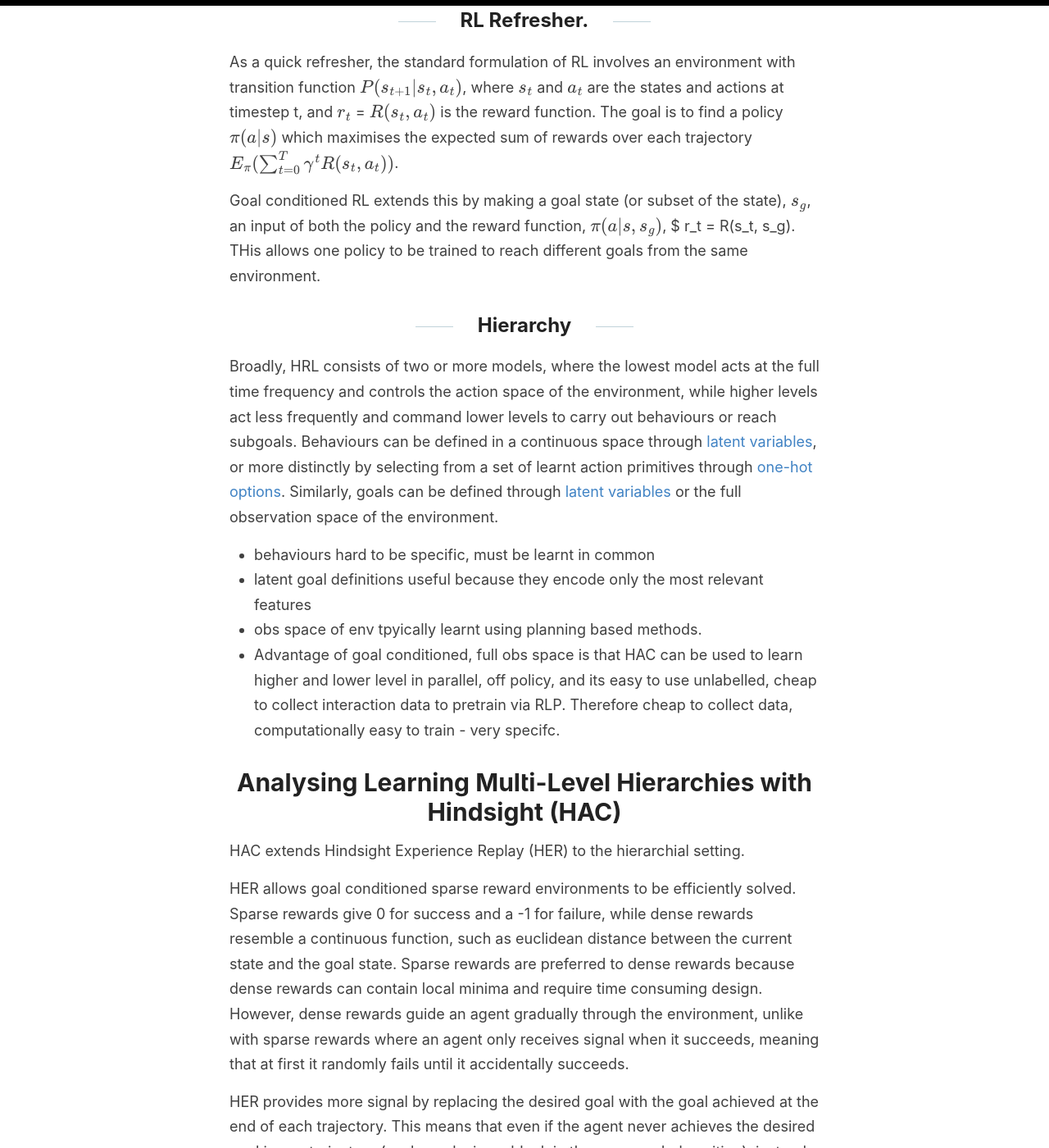
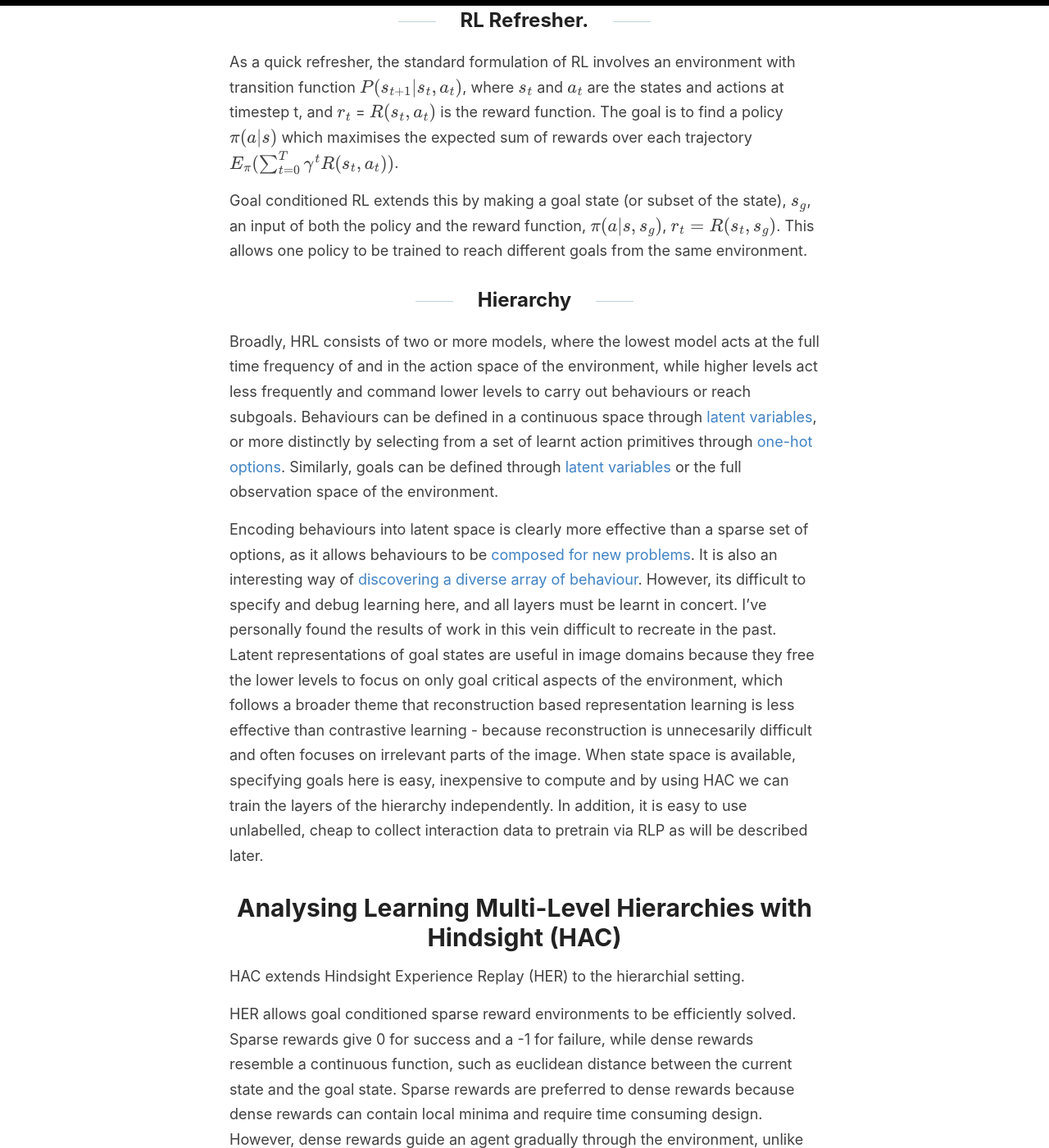
Before and after one commit to sholtodouglas/sholtodouglas.github.io, a Jekyll site: the page built from _posts/2020-06-03-DoesHierarchialRLWorkYet.md, in a window 1280 px wide and 1400 px high, scrolled down 2535 px. Shown: the whole window at 82% size. Built offline with Jekyll 4.4.1, drawn with Linux system fonts in a browser that asks for light colours; formulas are drawn with MathJax 3.

Commit message:
Update 2020-06-03-DoesHierarchialRLWorkYet.md

```diff
--- a/_posts/2020-06-03-DoesHierarchialRLWorkYet.md
+++ b/_posts/2020-06-03-DoesHierarchialRLWorkYet.md
@@ -36,17 +36,16 @@ This blog post uses two test environments. In the [first](https://github.com/sho
 
 As a quick refresher, the standard formulation of RL involves an environment with transition function $P(s_{t+1} \| s_t, a_t)$, where $s_t$ and $a_t$ are the states and actions at timestep t, and $r_t$ = $R(s_t, a_t)$ is the reward function. The goal is to find a policy $\pi(a \| s)$ which maximises the expected sum of rewards over each trajectory $E_{\pi} ( \sum_{t=0}^T \gamma^t R(s_t, a_t) )$.
 
-Goal conditioned RL extends this by making a goal state (or subset of the state), $s_g$, an input of both the policy and the reward function, $\pi(a \| s, s_g)$, $ r_t = R(s_t, s_g). THis allows one policy to be trained to reach different goals from the same environment.
+Goal conditioned RL extends this by making a goal state (or subset of the state), $s_g$, an input of both the policy and the reward function, $\pi(a \| s, s_g)$, $r_t = R(s_t, s_g) $. This allows one policy to be trained to reach different goals from the same environment.
 
 ## Hierarchy
 
 
-Broadly, HRL consists of two or more models, where the lowest model acts at the full time frequency and controls the action space of the environment, while higher levels act less frequently and command lower levels to carry out behaviours or reach subgoals. Behaviours can be defined in a continuous space through [latent](https://arxiv.org/pdf/1903.01973.pdf) [variables](https://openreview.net/forum?id=rk07ZXZRb), or more distinctly by selecting from a set of learnt action primitives through [one-hot options](https://arxiv.org/abs/1710.09767). Similarly, goals can be defined through [latent](https://arxiv.org/pdf/1811.07819.pdf) [variables](https://arxiv.org/abs/1810.01257) or the full observation space of the environment.
+Broadly, HRL consists of two or more models, where the lowest model acts at the full time frequency of and in the action space of the environment, while higher levels act less frequently and command lower levels to carry out behaviours or reach subgoals. Behaviours can be defined in a continuous space through [latent](https://arxiv.org/pdf/1903.01973.pdf) [variables](https://openreview.net/forum?id=rk07ZXZRb), or more distinctly by selecting from a set of learnt action primitives through [one-hot options](https://arxiv.org/abs/1710.09767). Similarly, goals can be defined through [latent](https://arxiv.org/pdf/1811.07819.pdf) [variables](https://arxiv.org/abs/1810.01257) or the full observation space of the environment.
 
-- behaviours hard to be specific, must be learnt in common
-- latent goal definitions useful because they encode only the most relevant features
-- obs space of env tpyically learnt using planning based methods.
-- Advantage of goal conditioned, full obs space is that HAC can be used to learn higher and lower level in parallel, off policy, and its easy to use unlabelled, cheap to collect interaction data to pretrain via RLP. Therefore cheap to collect data, computationally easy to train - very specifc.
+Encoding behaviours into latent space is clearly more effective than a sparse set of options, as it allows behaviours to be [composed for new problems](https://openreview.net/forum?id=rk07ZXZRb). It is also an interesting way of [discovering a diverse array of behaviour](https://arxiv.org/pdf/1802.06070.pdf). However, its difficult to specify and debug learning here, and all layers must be learnt in concert. I've personally found the results of work in this vein difficult to recreate in the past.
+Latent representations of goal states are useful in image domains because they free the lower levels to focus on only goal critical aspects of the environment, which follows a broader theme that reconstruction based representation learning is less effective than contrastive learning - because reconstruction is unnecesarily difficult and often focuses on irrelevant parts of the image.
+When state space is available, specifying goals here is easy, inexpensive to compute and by using HAC we can train the layers of the hierarchy independently. In addition, it is easy to use unlabelled, cheap to collect interaction data to pretrain via RLP as will be described later.
 
 # Analysing Learning Multi-Level Hierarchies with Hindsight (HAC)
 
```
